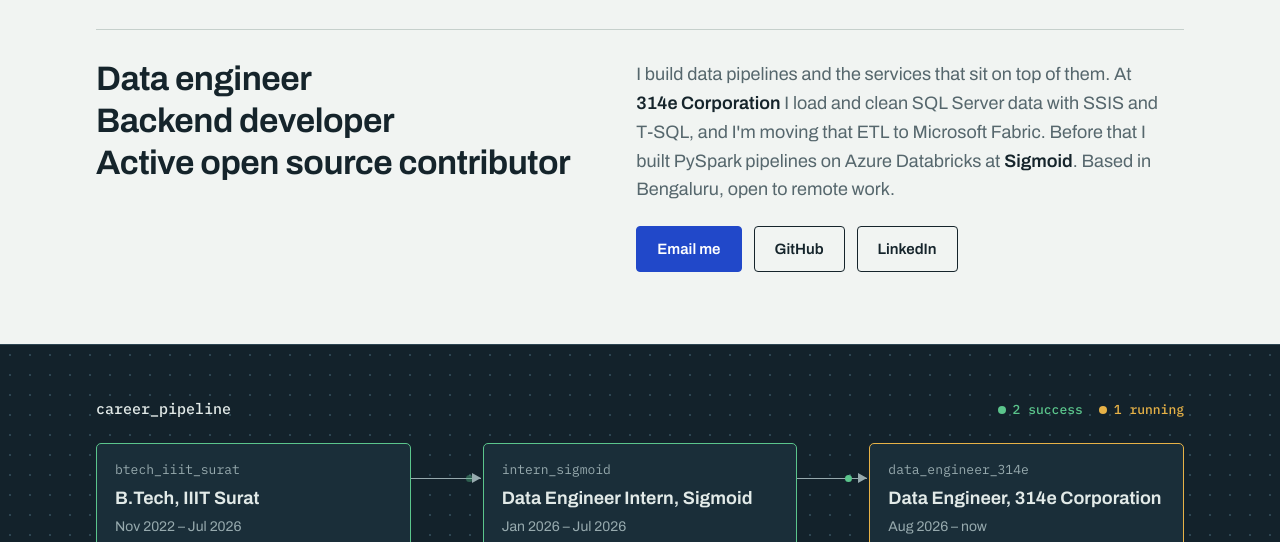
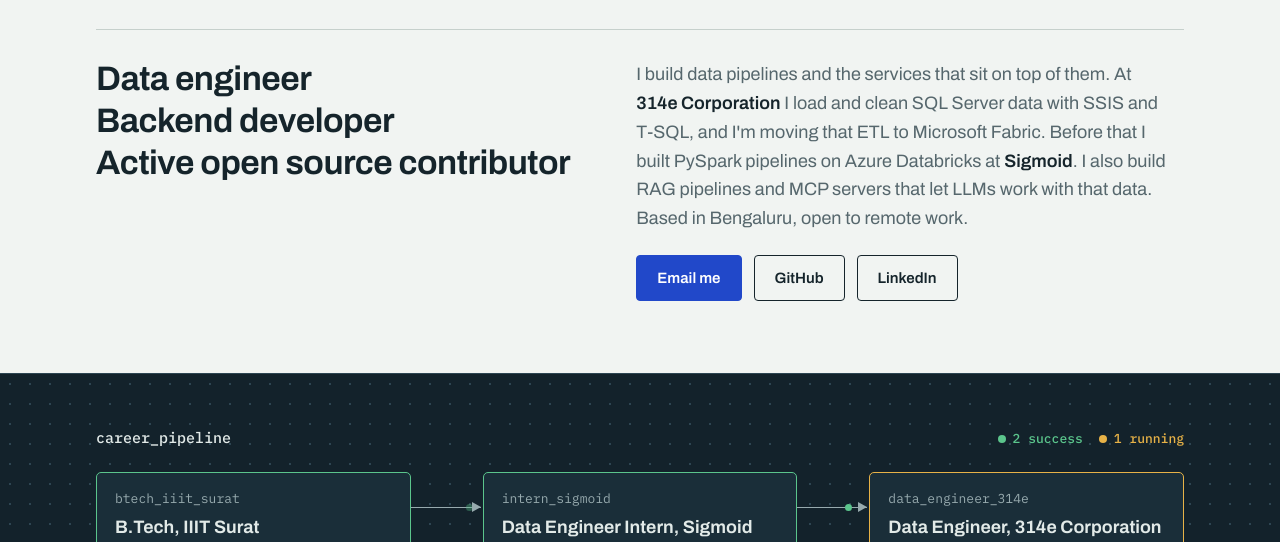
Before and after one commit to vibhuthespeedst/vibhuthespeedst.github.io, a plain HTML site: page index.html in a window 1280 px wide. Shown: the part 258-800 px from the top of the page. Drawn offline with Linux system fonts and the light colour scheme.

Commit message:
Mention RAG and MCP work

```diff
--- a/index.html
+++ b/index.html
@@ -407,7 +407,7 @@
       <li>Active open source contributor</li>
     </ul>
     <div class="hero-side">
-      <p class="intro">I build data pipelines and the services that sit on top of them. At <strong>314e Corporation</strong> I load and clean SQL Server data with SSIS and T-SQL, and I'm moving that ETL to Microsoft Fabric. Before that I built PySpark pipelines on Azure Databricks at <strong>Sigmoid</strong>. Based in Bengaluru, open to remote work.</p>
+      <p class="intro">I build data pipelines and the services that sit on top of them. At <strong>314e Corporation</strong> I load and clean SQL Server data with SSIS and T-SQL, and I'm moving that ETL to Microsoft Fabric. Before that I built PySpark pipelines on Azure Databricks at <strong>Sigmoid</strong>. I also build RAG pipelines and MCP servers that let LLMs work with that data. Based in Bengaluru, open to remote work.</p>
       <div class="actions">
         <a class="btn primary" href="mailto:vibhucr07@gmail.com">Email me</a>
         <a class="btn" href="https://github.com/vibhuthespeedst">GitHub</a>
@@ -699,6 +699,7 @@
             <div><dt>Services</dt><dd>FastAPI, Flask, Next.js route handlers, REST APIs</dd></div>
             <div><dt>Databases</dt><dd>SQL Server, PostgreSQL, SQLite, Prisma</dd></div>
             <div><dt>Infrastructure</dt><dd>Docker, Kubernetes, Terraform, GitHub Actions, Azure, GCP</dd></div>
+            <div><dt>LLM apps</dt><dd>RAG pipelines, MCP servers, LangChain, LangGraph</dd></div>
           </dl>
         </div>
       </div>
```
